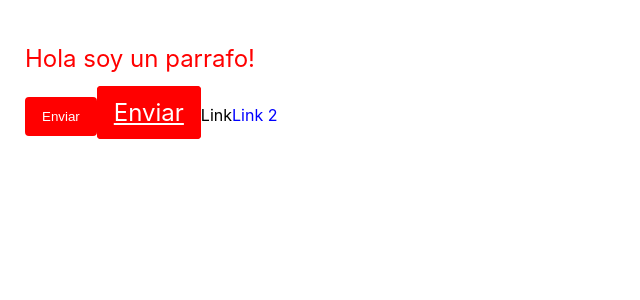
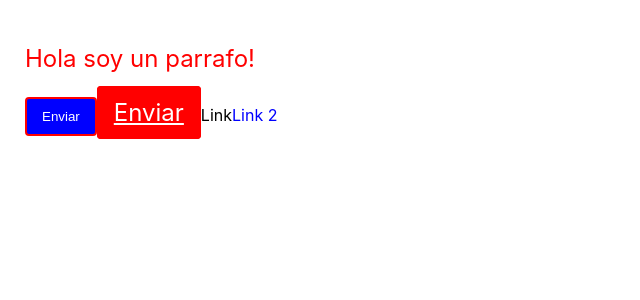
Before and after one commit to adrian1426/ReactJS_Styled-Components, a React (Create React App) app: page / in a window 1280 px wide. Shown: the top 300 px of the page, without its empty margins (0-640 px from the left). Built offline with nearby package versions, Linux system fonts and the light colour scheme.

Commit message:
pseudoelementos y selectores styled components

```diff
--- a/src/App.js
+++ b/src/App.js
@@ -10,11 +10,20 @@
 `;
 
 const Button = styled.button`
+  transition: box-shadow 0.2s ease;
   background-color:${props => props.primary ? 'red' : 'white'};
   color: ${props => props.primary ? 'white' : 'red'};
   padding: 10px 15px;
   border: solid 2px red;
   border-radius:4px;
+
+  &:hover{
+    box-shadow:1px 2px 5px rgb(0,0,0,0.3);
+  }
+
+  &.secondary{
+    background-color:blue
+  }
 `;
 
 const BlockButton = styled(Button)`
@@ -34,7 +43,7 @@
   return (
     <Content>
       <P>Hola soy un parrafo!</P>
-      <Button primary>Enviar</Button>
+      <Button primary className="secondary">Enviar</Button>
       <BlockButton primary as='a' href="#">Enviar</BlockButton>
       <Link>Link</Link>
       <StyledLink>Link 2</StyledLink>
```
